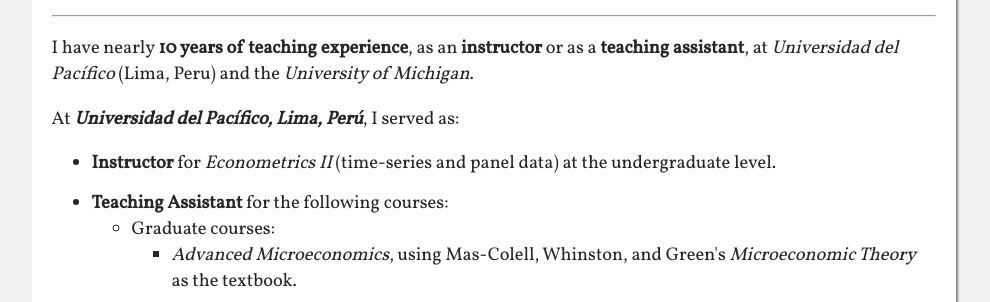
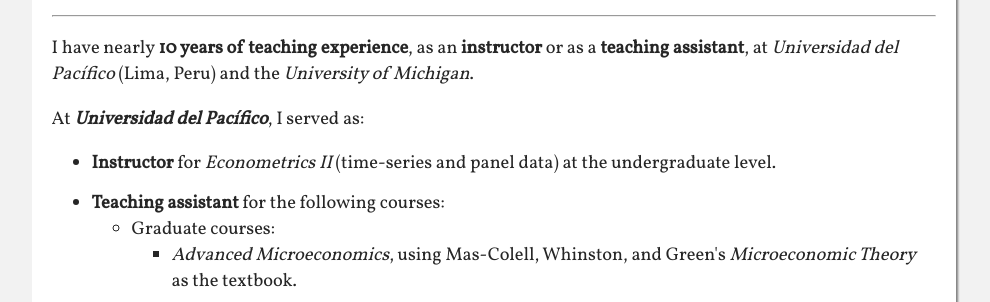
Before and after one commit to dvelasquezc/dvelasquezc.github.io, a Jekyll site: the page built from _pages/teaching.md, in a window 1280 px wide. Shown: the part 190-492 px from the top of the page, without its empty margins (146-1136 px from the left). Built offline with Jekyll 4.4.1, drawn with Linux system fonts in a browser that asks for light colours; some web fonts are replaced.

Commit message:
update JMP

```diff
--- a/_pages/teaching.md
+++ b/_pages/teaching.md
@@ -12,14 +12,14 @@
     <em>Universidad del Pacífico</em> (Lima, Peru) and the <em>University of Michigan</em>.
   </p>
   <p>
-    At <b><em>Universidad del Pacífico, Lima, Perú</em></b>, I served as:
+    At <b><em>Universidad del Pacífico</em></b>, I served as:
   </p>
   <ul>
     <li>
-      <strong>Instructor</strong> for <em>Econometrics II</em> (time-series and panel data) at the undergraduate level.
+      <b>Instructor</b> for <em>Econometrics II</em> (time-series and panel data) at the undergraduate level.
     </li>
     <li>
-      <strong>Teaching Assistant</strong> for the following courses:
+      <b>Teaching assistant</b> for the following courses:
       <ul>
         <li>
           Graduate courses:
```
